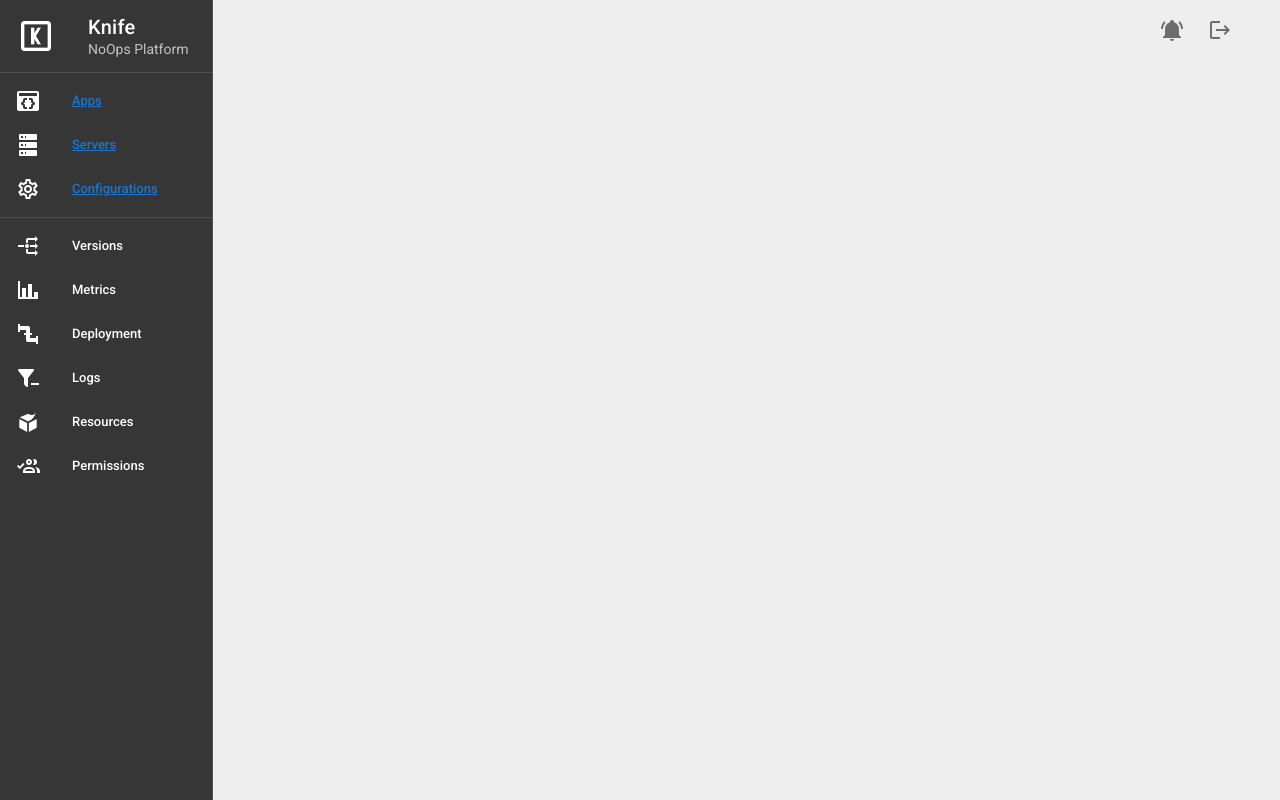
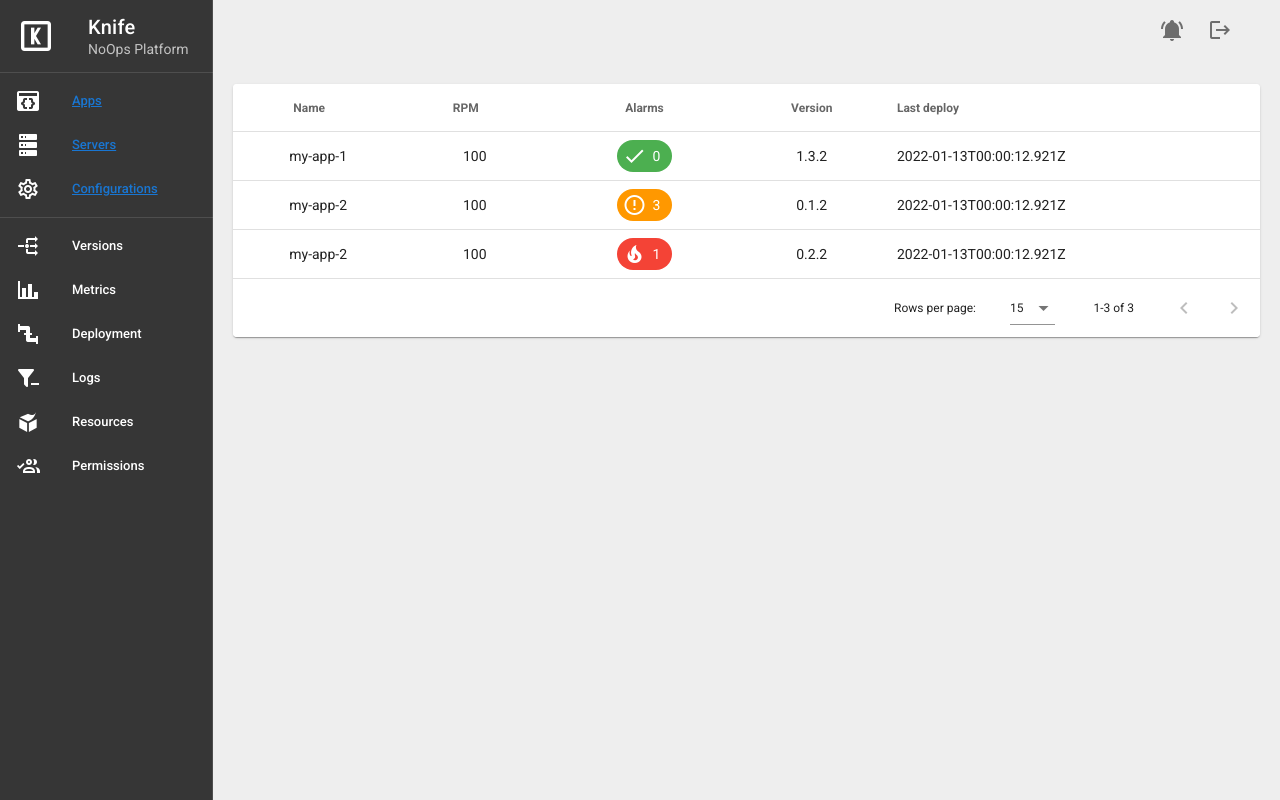
Before and after one commit to thiagohdeplima/knife-gui, a Vue app: page /apps in a window 1280 px wide. Built offline with nearby package versions, Linux system fonts and the light colour scheme.

Commit message:
chore: create the apps exihibition

```diff
--- a/src/router/index.js
+++ b/src/router/index.js
@@ -1,10 +1,12 @@
 import Vue from 'vue'
 import VueRouter from 'vue-router'
+
+import AppListView from "@/views/apps/AppListView.vue"
 
 Vue.use(VueRouter)
 
 const routes = [
-  // { path: "/apps", component: HelloWorld }
+  { path: "/apps", component: AppListView }
 ]
 
 const router = new VueRouter({
--- /dev/null
+++ b/src/views/apps/AppListView.vue
@@ -0,0 +1,83 @@
+<template>
+  <v-data-table
+    :headers="getHeaders()"
+    :items="apps"
+    :items-per-page="15"
+    :custom-filter="searchForApp"
+  >
+    <template v-slot:[`item.alarms`]="{ item }">
+      <v-chip pill class="ma-2" :color="getAlarmArtifacts(item.alarms, 'color')" dark>
+        <v-icon left>{{ getAlarmArtifacts(item.alarms, 'icon') }}</v-icon>
+        {{ item.alarms.length }}
+      </v-chip>
+    </template>
+  </v-data-table>
+</template>
+
+<script>
+export default {
+  name: 'AppListView',
+
+  components: {},
+
+  data: () => ({
+    apps: [
+      {
+        name: "my-app-1",
+        rpm: "100",
+        alarms: [],
+        version: "1.3.2",
+        last_deploy: "2022-01-13T00:00:12.921Z"
+      },
+      {
+        name: "my-app-2",
+        rpm: "100",
+        alarms: [
+          {type: "critical"},
+          {type: "medium"},
+          {type: "medium"},
+        ],
+        version: "0.1.2",
+        last_deploy: "2022-01-13T00:00:12.921Z"
+      },
+      {
+        name: "my-app-2",
+        rpm: "100",
+        alarms: [
+          {type: "non-critical"},
+        ],
+        version: "0.2.2",
+        last_deploy: "2022-01-13T00:00:12.921Z"
+      }
+    ],
+  }),
+
+  methods: {
+    searchForApp(appName) {
+      return [{...this.apps[0], name: `${appName}-foo`}]
+    },
+
+    getHeaders: function() {
+      return [
+        {filterable: true,  align: "center",  text: "Name",        sortable: true,  value: "name"},
+        {filterable: false, align: "center",  text: "RPM",         sortable: true,  value: "rpm"},
+        {filterable: false, align: "center",  text: "Alarms",      sortable: false, value: "alarms"},
+        {filterable: false, align: "center",  text: "Version",     sortable: false, value: "version"},
+        {filterable: false, align: "start",   text: "Last deploy", sortable: false, value: "last_deploy"},
+      ]
+    },
+
+    getAlarmArtifacts: function(alarms, artifact) {
+      if(alarms.length == 0) {
+        return artifact == 'color' ? 'green' : 'mdi-check'
+      }
+
+      if(alarms.some(alarm => alarm.type === "critical")) {
+        return artifact == 'color' ? 'orange' : 'mdi-alert-circle-outline'
+      }
+
+      return artifact == 'color' ? 'red' : 'mdi-fire'
+    }
+  }
+};
+</script>
```
